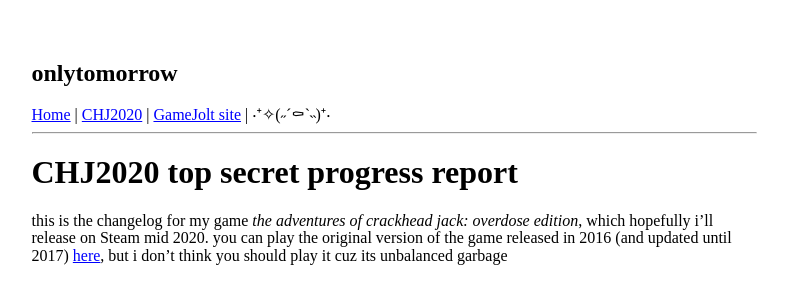
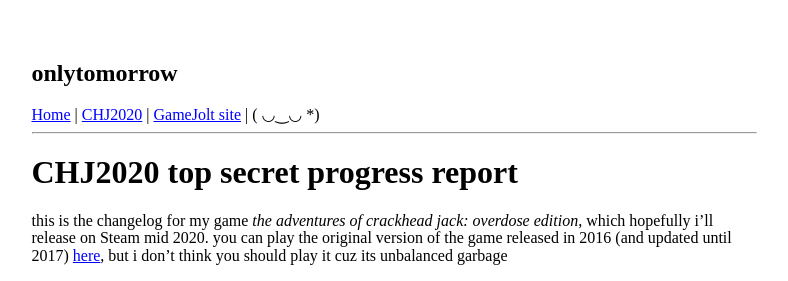
Before and after one commit to onlytomorrow/onlytomorrow.github.io, a Jekyll site: the page built from changelog.md, in a window 1280 px wide and 900 px high. Shown: the top 281 px of the window, without its empty margins (246-1034 px from the left). Built offline with Jekyll 4.4.1, drawn with Linux system fonts in a browser that asks for light colours.

Commit message:
Update header.html
changed the kaomoji because it looks different on mobile

```diff
--- a/_includes/header.html
+++ b/_includes/header.html
@@ -2,7 +2,7 @@
     <h2>{{ site.title }}</h2>
 </header>
 <a href='{{ site.url }}/'> Home</a> | <a href='{{ site.url }}/chj2020/'>CHJ2020</a> | <a href='https://vfjekgd.gamejolt.io'> GameJolt site</a>
-| <a onclick="toggleTmrw()">‧⁺✧(˶´⚰︎`˵)⁺‧</a>
+| <a onclick="toggleTmrw()">( ◡‿◡ *)</a><!--LMAOOOO-->
 
 
 
```
